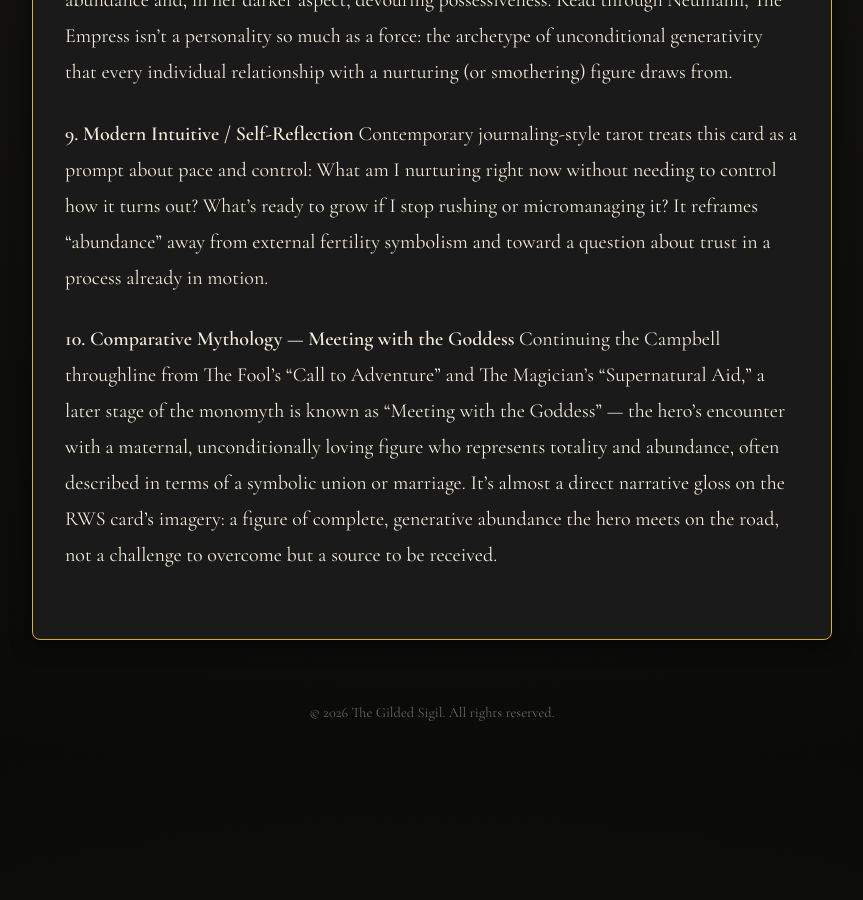
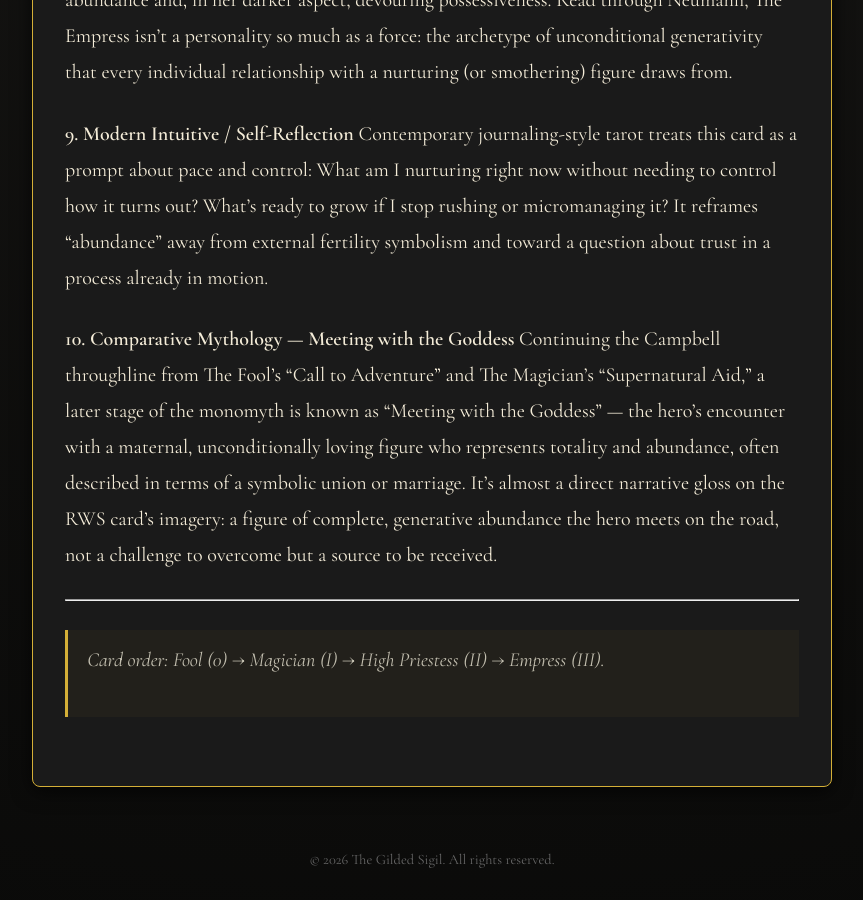
Before and after one commit to maf187/the-gilded-sigil, a Jekyll site: the page built from _posts/2026-08-31-the-empress:-10-different-ways-to-interpret-it.md, in a window 1280 px wide and 900 px high, scrolled down 2870 px. Shown: the whole window, without its empty margins (208-1071 px from the left). Built offline with Jekyll 4.4.1, drawn with Linux system fonts in a browser that asks for light colours; before the commit the page ends 3623 px from its top, so only the background shows below that.

Commit message:
Include card order in Empress interpretation
Added a note about card order related to the Empress interpretation.

```diff
--- a/_posts/2026-08-31-the-empress:-10-different-ways-to-interpret-it.md
+++ b/_posts/2026-08-31-the-empress:-10-different-ways-to-interpret-it.md
@@ -42,3 +42,7 @@ Contemporary journaling-style tarot treats this card as a prompt about pace and
 
 **10. Comparative Mythology — Meeting with the Goddess**
 Continuing the Campbell throughline from The Fool's "Call to Adventure" and The Magician's "Supernatural Aid," a later stage of the monomyth is known as "Meeting with the Goddess" — the hero's encounter with a maternal, unconditionally loving figure who represents totality and abundance, often described in terms of a symbolic union or marriage. It's almost a direct narrative gloss on the RWS card's imagery: a figure of complete, generative abundance the hero meets on the road, not a challenge to overcome but a source to be received.
+
+---
+
+> *Card order: Fool (0) → Magician (I) → High Priestess (II) → Empress (III).*
```
